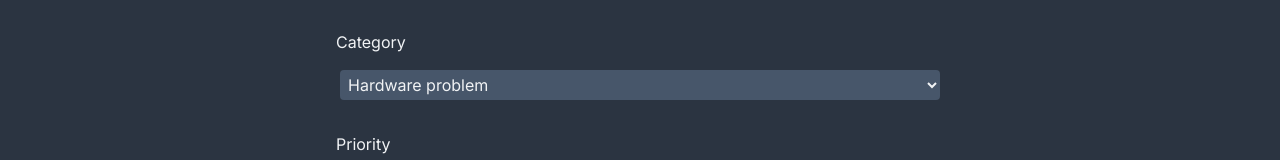
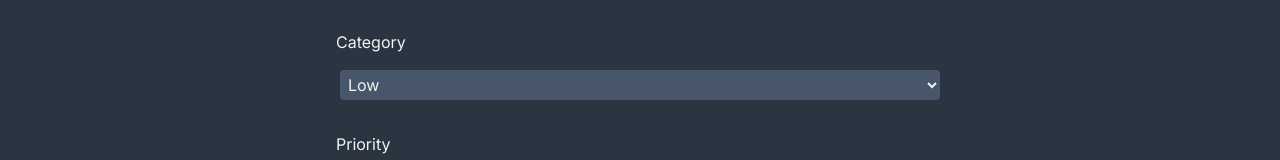
Before and after one commit to Himadieiev/task-next-app, a Next.js app: page /task/new in a window 1280 px wide. Shown: the part 406-566 px from the top of the page. Built offline with nearby package versions, Linux system fonts and the light colour scheme.

Commit message:
added created task logic

```diff
--- a/app/(components)/TaskForm.jsx
+++ b/app/(components)/TaskForm.jsx
@@ -4,6 +4,8 @@ import { useRouter } from "next/navigation";
 import { useState } from "react";
 
 const TaskForm = () => {
+  const router = useRouter();
+
   const handleChange = (e) => {
     const value = e.target.value;
     const name = e.target.name;
@@ -14,14 +16,27 @@ const TaskForm = () => {
     }));
   };
 
-  const handleSubmit = () => {
-    console.log("submitted");
+  const handleSubmit = async (e) => {
+    e.preventDefault();
+
+    const res = await fetch("/api/tasks", {
+      method: "POST",
+      body: JSON.stringify({ formData }),
+      "content-type": "application/json",
+    });
+
+    if (!res.ok) {
+      throw new Error("Failed to create task");
+    }
+
+    router.refresh();
+    router.push("/");
   };
 
   const startingTaskData = {
     title: "",
     description: "",
-    category: "Hardware problem",
+    category: "Low",
     priority: 1,
     progress: 0,
     status: "not started",
@@ -64,9 +79,9 @@ const TaskForm = () => {
           value={formData.category}
           onChange={handleChange}
         >
-          <option value="Hardware problem">Hardware problem</option>
-          <option value="Software problem">Software problem</option>
-          <option value="Project">Project</option>
+          <option value="Low">Low</option>
+          <option value="Medium">Medium</option>
+          <option value="High">High</option>
         </select>
 
         <label>Priority</label>
--- a/app/api/route.js
+++ b/app/api/tasks/route.js
@@ -1,6 +1,6 @@
 import { NextResponse } from "next/server";
 
-import Task from "../(models)/Task";
+import Task from "../../(models)/Task";
 
 export async function POST(req) {
   try {
--- a/app/task/[id]/page.jsx
+++ b/app/task/[id]/page.jsx
@@ -1,4 +1,4 @@
-const { default: TaskForm } = require("@/app/(components)/TaskForm");
+import TaskForm from "../../(components)/TaskForm.jsx";
 
 const Task = ({ params }) => {
   return <TaskForm />;
```
